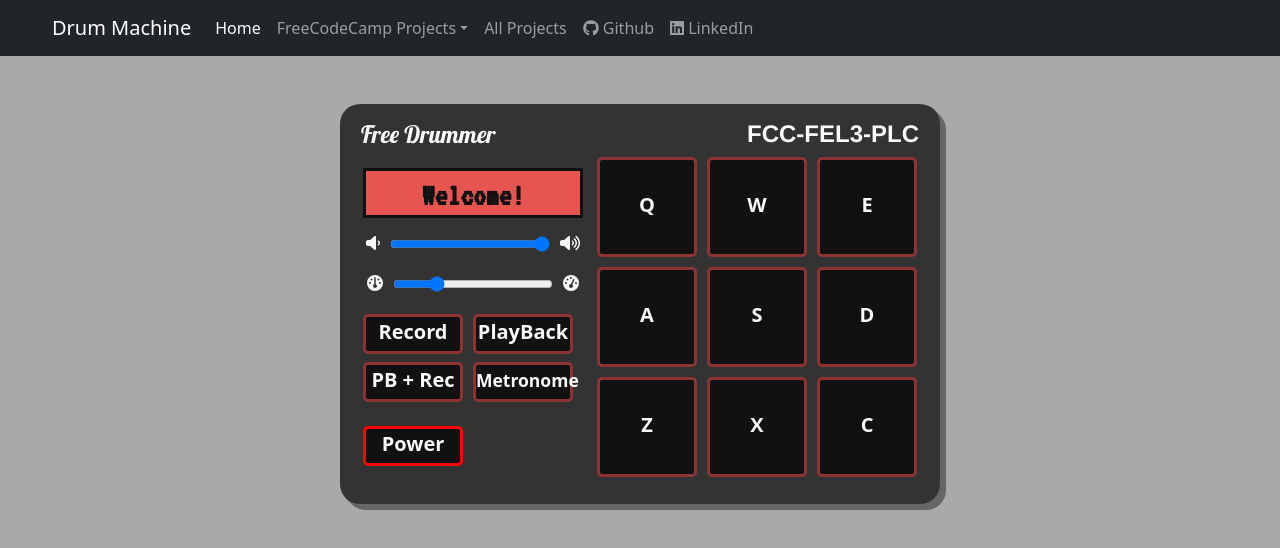
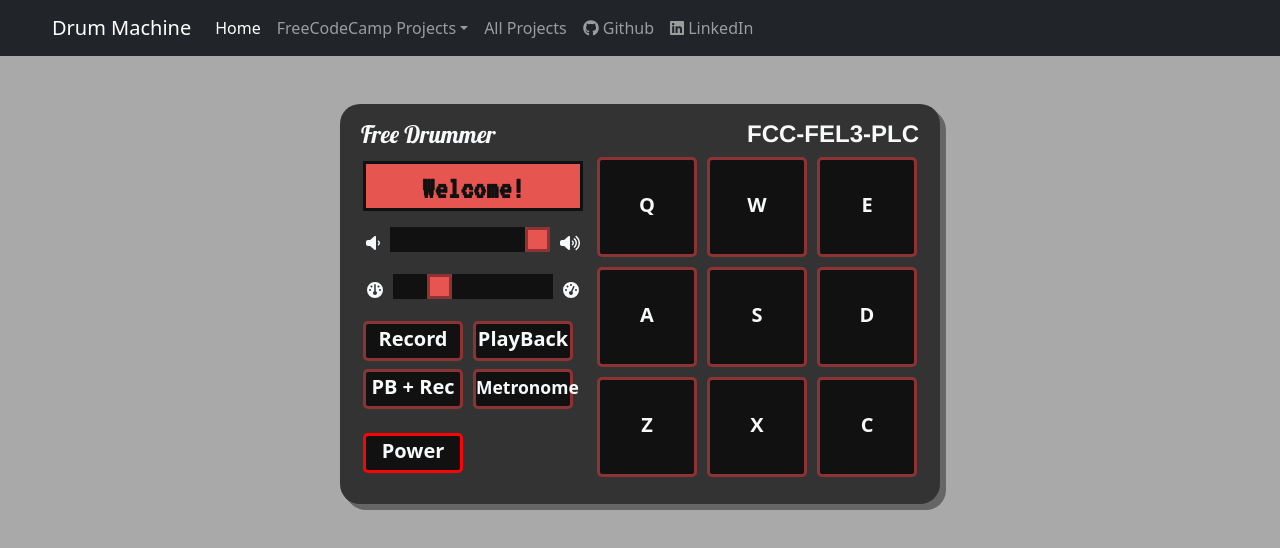
Before and after one commit to PLCoster/fcc_frontendlibs_project3, a React app: page / in a window 1280 px wide. Shown: the top 548 px of the page. Built offline with nearby package versions, Linux system fonts and the light colour scheme.

Commit message:
Updated slider control styling to have more similar appearance across browsers

```diff
--- a/src/components/ControlsDisplay.jsx
+++ b/src/components/ControlsDisplay.jsx
@@ -91,7 +91,7 @@ function ControlsDisplay({
       <div className="mt-3">
         <FontAwesomeIcon icon={faVolumeLow} className="vol-icon" />
         <input
-          id="volume-control"
+          className="slider-control"
           type="range"
           min="0"
           max="100"
@@ -106,7 +106,7 @@ function ControlsDisplay({
       <div className="mt-3">
         <FontAwesomeIcon icon={faGauge} className="vol-icon" />
         <input
-          id="volume-control"
+          className="slider-control"
           type="range"
           min="50"
           max="250"
--- a/src/scss/_custom.scss
+++ b/src/scss/_custom.scss
@@ -137,23 +137,31 @@ body,
         background-color: #e65550;
       }
 
-      #volume-control {
+      .slider-control {
+        -webkit-appearance: none;
         margin: 0 10px;
         width: 160px;
         background-color: #111;
         cursor: pointer;
-      }
 
-      #volume-control::-webkit-slider-thumb,
-      #volume-control::-moz-range-thumb {
+        &::-webkit-slider-thumb {
           -webkit-appearance: none;
-        appearance: none;
           width: 25px;
           height: 25px;
           background: #e65550;
           border: 3px solid rgb(141, 51, 51);
           border-radius: 0px;
           cursor: pointer;
+        }
+
+        &::-moz-range-thumb {
+          width: 25px;
+          height: 25px;
+          background: #e65550;
+          border: 3px solid rgb(141, 51, 51);
+          border-radius: 0px;
+          cursor: pointer;
+        }
       }
 
       .vol-icon {
```
Lines whose indentation alone changed are shown as unchanged.
